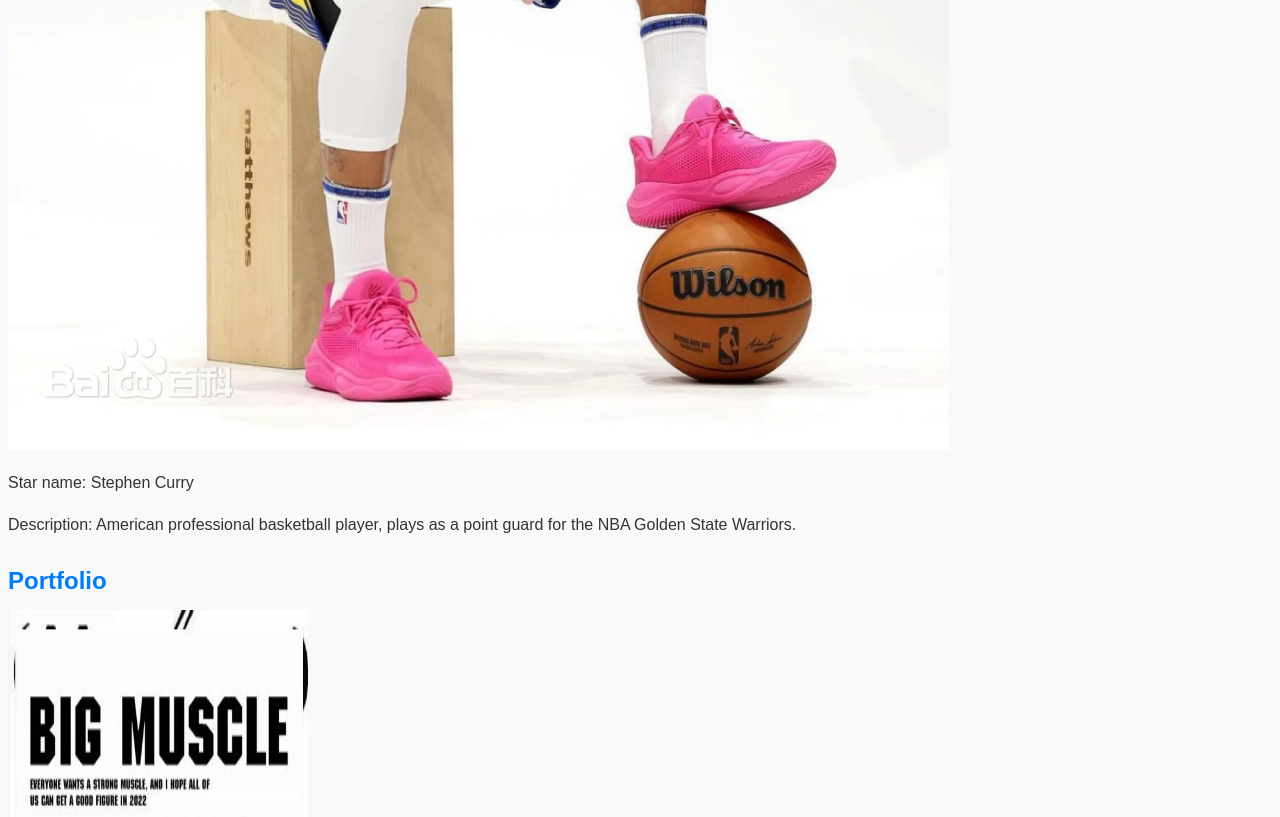
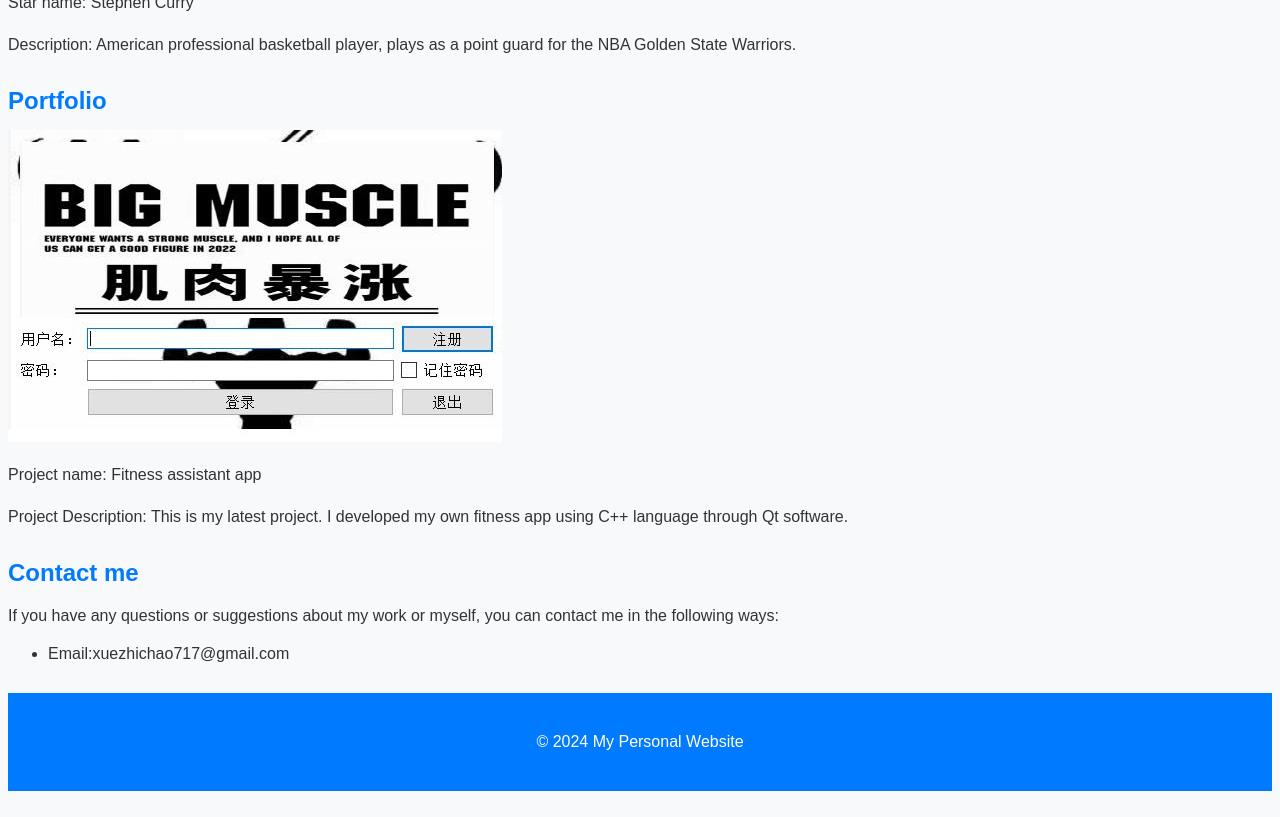
Before and after one commit to SpongeBob-717/SpongeBob.github.io, a plain HTML site: page index.html in a window 1280 px wide. Shown: the part 980-1797 px from the top of the page. Drawn offline with Linux system fonts and the light colour scheme.

Commit message:
Update index.html

```diff
--- a/index.html
+++ b/index.html
@@ -30,7 +30,7 @@
   <section id="favorite">
     <h2>Favorite star</h2>
     <div class="favorite-item">
-      <img src="project2.jpg" alt="Project 2">
+      <img src="project2.jpg" alt="Project 2" width="400" height="600">
       <p>Star name: Stephen Curry</p>
       <p>Description: American professional basketball player, plays as a point guard for the NBA Golden State Warriors.</p>
     </div>
@@ -41,7 +41,7 @@
   <section id="portfolio">
     <h2>Portfolio</h2>
     <div class="portfolio-item">
-      <img src="project1.jpg" alt="Project 1" width="300" height="500">
+      <img src="project1.jpg" alt="Project 1">
       <p>Project name: Fitness assistant app</p>
       <p>Project Description: This is my latest project. I developed my own fitness app using C++ language through Qt software.</p>
     </div>
```
